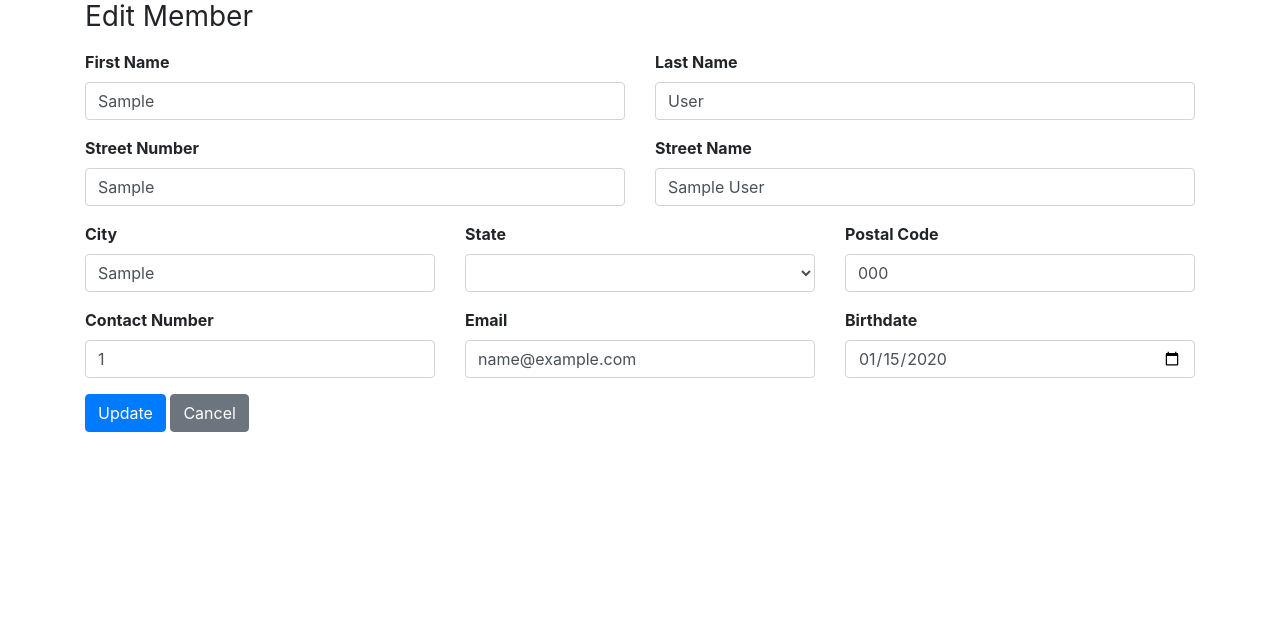
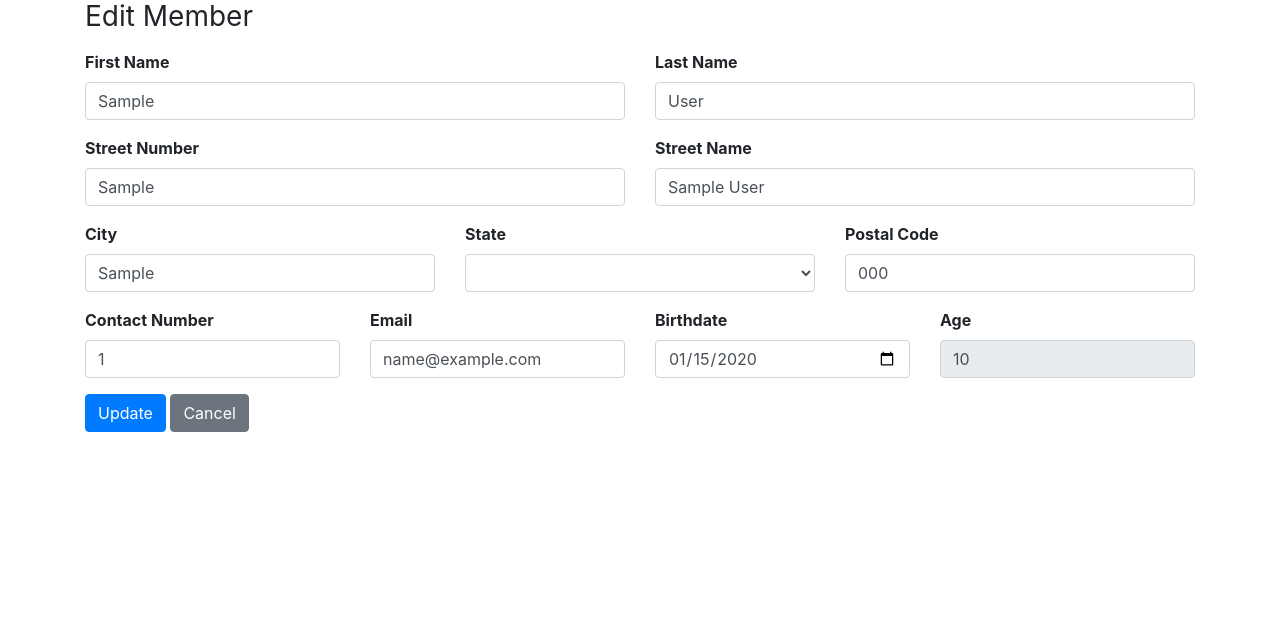
Before and after one commit to MKing301/membership, a Flask app: page /edit_member/1 in a window 1280 px wide. Shown: the part 70-704 px from the top of the page. Run offline with Flask 2, Linux system fonts and the light colour scheme; a user stored in the database is signed in; tables that the repository leaves empty hold one stand-in row (values such as "Sample post"); parts of the project's set-up code (start-up, migrations or seed data) failed here and were passed over; some libraries are stand-ins or nearby versions.

Commit message:
Add age to view, form, model and template

```diff
--- a/project/main/views.py
+++ b/project/main/views.py
@@ -273,6 +273,7 @@ def edit_member(id):
         form.contact_num.data = member.contact_num
         form.email.data = member.email
         form.birthdate.data = member.birthdate
+        form.age.data = member.age
 
         return render_template('edit_member.html',
                                Title="Edit Member", id=id, form=form)
@@ -288,6 +289,11 @@ def edit_member(id):
         member.contact_num = request.form['contact_num']
         member.email = request.form['email'].lower()
         member.birthdate = request.form['birthdate']
+        bdate = datetime.strptime(request.form['birthdate'], '%Y-%m-%d')
+        member.age = (get_age(
+                            int(bdate.month),
+                            int(bdate.day),
+                            int(bdate.year)))
 
         db.session.commit()
 
--- a/project/models.py
+++ b/project/models.py
@@ -53,4 +53,5 @@ class Member(db.Model, UserMixin):
     contact_num = db.Column(db.Integer, unique=False, nullable=False)
     email = db.Column(db.String(50), unique=True, nullable=False)
     birthdate = db.Column(db.DateTime(), nullable=False)
+    age = db.Column(db.Integer, nullable=True)
     inserted_date = db.Column(db.DateTime(), nullable=False)
--- a/project/templates/edit_member.html
+++ b/project/templates/edit_member.html
@@ -63,6 +63,11 @@
                         {{ render_field(form.birthdate, class_="form-control") }}
                     </div>
                 </div>
+                <div class="col-sm">
+                    <div class="form-group">
+                        {{ render_field(form.age, class_="form-control", readonly=true) }}
+                    </div>
+                </div>
             </div>
             <div class="row">
 				<div class="col-sm">
--- a/project/users/forms.py
+++ b/project/users/forms.py
@@ -132,6 +132,7 @@ class MemberForm(FlaskForm):
             raise ValueError("Field must be numbers only")
     email = StringField('Email', [validators.Email(message="Invalid email!")])
     birthdate = DateField('Birthdate', [validators.DataRequired(message="Must be in yyyy-m-d format")], format='%Y-%m-%d')
+    age = IntegerField()
     submit = SubmitField('Submit')
     cancel = SubmitField('Cancel')
 
```
